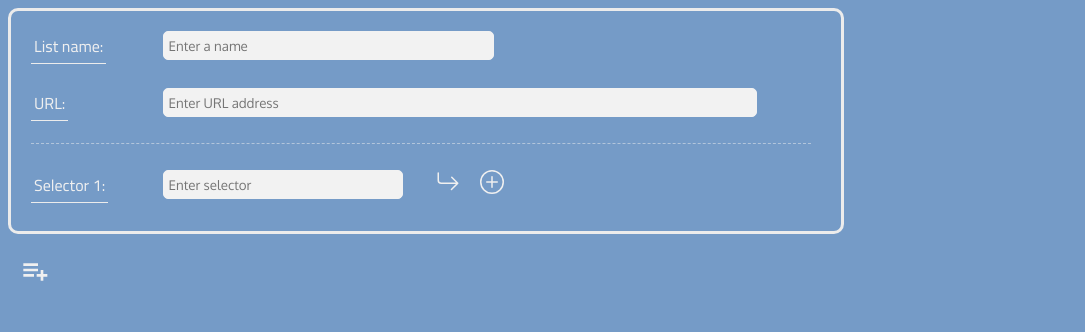
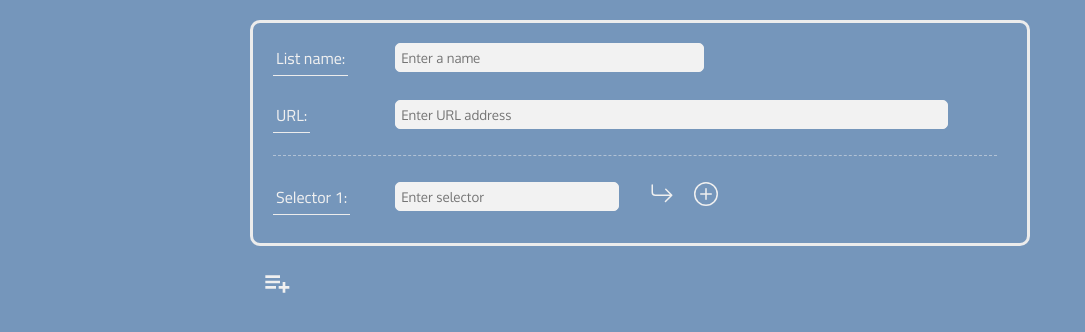
Before and after one commit to jericirenej/scraper-project, a React (Create React App) app: page / in a window 1280 px wide. Shown: the top 332 px of the page, without its empty margins (0-1085 px from the left). Built offline with nearby package versions, Linux system fonts and the light colour scheme.

Commit message:
Some style optimisations. Can't seem to be able to implement the fadeOut effect on item remove / stateUpdate...

```diff
--- a/src/App.jsx
+++ b/src/App.jsx
@@ -1,4 +1,4 @@
-import React, { Component, Fragment } from 'react';
+import React, { Component } from 'react';
 import Selector from './selectors';
 import UrlInput from './urlInput';
 import SiteMap from './classes/ScrapeList';
@@ -62,7 +62,7 @@ class App extends Component {
   render() {
     const siteMaps = this.state.siteMaps;
     return (
-      <Fragment>
+      <div className="list-container">
       {siteMaps.map((item, itemIndex) => (
         <section key={item.id}>
           <UrlInput
@@ -82,6 +82,7 @@ class App extends Component {
               onInputChange = {(input) => this.HandleSelectorChange(input.target.value, itemIndex, selector.id)}
               index={selectorIndex}
               children={siteMaps[itemIndex].selectors.length}
+              visible={siteMaps[itemIndex].selectors[selectorIndex].visible}
               inputValue={selector.value}
               />
             </li>
@@ -93,10 +94,8 @@ class App extends Component {
           className="addNewList button"
           title="Add another scraping list"
           onClick = {() => this.AddSiteMap()} />
-      </Fragment>
-
-      )
-  }
+      </div>
+    )}
 }
 
 export default App;
--- a/src/classes/ScrapeList.js
+++ b/src/classes/ScrapeList.js
@@ -7,6 +7,7 @@ class Selector {
     this.value= "";
     this.multiple= "";
     this.type = "";
+    this.visible="visible"
   }
 }
 
@@ -22,13 +23,10 @@ class SiteMap {
   //or the array only has 1 element; or parameter is omitted, THEN use push();
   //ELSE insert selector AFTER the specified index.
   addSelector(index) {
-    console.log(`Index value passed: ${index}`)
     let selectors = this.selectors;
     if (index >= selectors.length - 1 || selectors.length === 0) {
-        console.log("Pushing new selector ...")
         selectors.push(new Selector());
     } else {
-      console.log("Inserting new selector ...");
       let newSelectors = [
         ...selectors.slice(0, index + 1),
         new Selector(),
@@ -38,11 +36,8 @@ class SiteMap {
     }
   }
 
-  deleteSelector(index) {
-    let reducedSelectors = this.selectors.filter(item => item.id !== index)
-  /*  reducedSelectors = reducedSelectors.map(item => (
-      {...item, id: reducedSelectors.indexOf(item)}
-    ));*/
+  deleteSelector(id) {
+    let reducedSelectors = this.selectors.filter(item => item.id !== id)
     this.selectors = reducedSelectors;
   }
 
--- a/src/selectors.jsx
+++ b/src/selectors.jsx
@@ -2,14 +2,14 @@ import React from 'react';
 import { BsArrowReturnRight, BsPlusCircle, BsXSquare } from "react-icons/bs";
 
 const Selector = props =>  {
-const {onDelete, onAdd, onAddChild, onInputChange, index, inputValue, children} = props;
+const {onDelete, onAdd, onAddChild, onInputChange, index, inputValue, children, visible} = props;
 
   return (
-    <div className="selector-list wrapper">
-      <div className="selector-list-label">
+    <div className={`selector-list wrapper ${ visible }`}>
+      <div className="selector-list label">
         <label>Selector {index +1 }: </label>
       </div>
-      <div className="selector-list-input">
+      <div className="selector-list input">
         <input
           type="text"
           value={inputValue}
@@ -18,7 +18,7 @@ const {onDelete, onAdd, onAddChild, onInputChange, index, inputValue, children}
           id={index + 1}>
           </input>
       </div>
-      <div className="selector-list-control-buttons">
+      <div className="selector-list controls">
         <BsArrowReturnRight
           className="addChildButton button"
           onClick={onAddChild}/>
--- a/src/style.css
+++ b/src/style.css
@@ -1,5 +1,5 @@
 html {
-  background-color: rgb(117, 155, 199);
+  background-color: rgb(117, 150, 187);
   box-sizing:border-box;
   color: rgb(240,240,240);
 }
@@ -8,9 +8,29 @@ section {
   padding: 20px 30px 0 20px;
   margin-bottom: 20px;
   border: 3px solid rgb(236,236,236);
-  border-radius: 10px;;
+  border-radius: 10px;
+}
+
+.list-container {
   width: 780px;
-  /*background-color:rgb(224, 224, 224);*/
+  margin-left:auto;
+  margin-right:auto;
+  margin-top: 20px;
+  animation: fadeIn 0.3s linear;
+}
+
+.selector-list.wrapper.hidden {
+  animation: fadeOut 0.5s linear;
+}
+
+@keyframes fadeIn {
+  0% { opacity: 0 };
+  100% { opacity: 1 };
+}
+
+@keyframes fadeOut {
+  0% { opacity: 0 };
+  100% { opacity: 0 };
 }
 /*Set the grid display for the SiteMap details (list name and URL) */
 .wrapper {
@@ -21,51 +41,63 @@ section {
   grid-auto-rows: 40px;
 }
 
-.list-name-label{
+.list-name.label {
   grid-column: 1 / 3;
   grid-row: 1 / 2;
 }
-.list-name-input {
+.list-name.input {
   grid-column: 3 / 8;
   grid-row:1 / 2;
 }
-.list-URL-label {
+.list-URL.label {
   grid-column: 1 / 3;
   grid-row:2 / 3;
 }
-.list-URL-input {
+.list-URL.input {
   grid-column: 3 / 12;
   grid-row: 2 / 3;
 }
-.list-delete-button {
+.list-delete {
   grid-column: 12 / 13;
   grid-row: 1 / 2;
 }
 
-.list-name-input input, .list-URL-input input {
+input {
+  font-family: 'Oxygen', sans-serif;
   display: block;
   width: 100%;
-  margin:0;
+  margin: 0;
+  display: block;
+  background-color: rgb(242, 242, 242);
+  padding: 5px;
+  border: 1.5px solid rgb(242, 242, 242);
+  border-radius: 5px;
+  animation: fadeIn 0.3s linear;
+}
+
+input:focus, input:hover {
+  border: 1.5px solid rgb(242, 242, 242);
+  box-shadow: 0px 0px 3px 3px rgba(37, 47, 70, 0.6);
 }
 
 .list.wrapper {
   padding-bottom: 15px;
   border-bottom: 1.5px dashed rgba(240,240,240,0.5);
+  animation: fadeIn 0.3s linear;
 }
 
 /* Set the grid for the selectors*/
-.selector-list-label {
+
+.selector-list.label {
   grid-column: 1 / 3;
 }
-
-.selector-list-input {
+.selector-list.input {
   grid-column: 3 / 7
 }
-.selector-list-control-buttons {
+.selector-list.controls {
   grid-column: 7/10;
 }
-
-.selector-list-input input {
+.selector-list.input {
   display: block;
   width: 90%;
   margin:0;
@@ -87,28 +119,10 @@ li {
 }
 
 
-input {
-  font-family: 'Oxygen', sans-serif;
-  margin: 0;
-  background-color: rgb(242, 242, 242);
-  padding: 5px;
-  border: 1.5px solid rgb(242, 242, 242);
-  border-radius: 5px;
-
-}
-
-input:focus, input:hover {
-  border: 1.5px solid rgb(242, 242, 242);
-  box-shadow: 0px 0px 3px 3px rgba(37, 47, 70, 0.6);
-}
-
-
 label {
   font-family: 'Cairo', sans-serif;
   padding: 2px 3px;
-  text-align: right;
   border-bottom: 1.5px solid rgb(236,236,236);
-  margin: 0;
 }
 
 
@@ -117,6 +131,8 @@ label {
   width: 1.5rem;
   margin: 0 10px;
   vertical-align:top;
+  cursor: pointer;
+  animation: fadeIn 0.3s linear;
   cursor: pointer;
 }
 
@@ -129,11 +145,6 @@ label {
   width: 2rem;
 }
 
-.deleteList.button:hover {
-  cursor: pointer;
-  margin: 0;
-}
-
 
 /*.listHeader {
   display: grid;
--- a/src/urlInput.jsx
+++ b/src/urlInput.jsx
@@ -5,20 +5,20 @@ const UrlInput = props => {
   const { urlValue, nameValue, onInputChange, onSiteDelete, urlProp, nameProp, siteMaps } = props
   return (
     <div className="list wrapper">
-      <div className="list-name-label">
+      <div className="list-name label">
         <label>List name: </label>
       </div>
-      <div className="list-name-input">
+      <div className="list-name input">
           <input
             type="text"
             placeholder= "Enter a name"
             value = {nameValue}
             onChange= {(input) => onInputChange(input, nameProp)}/>
       </div>
-      <div className ="list-URL-label">
+      <div className ="list-URL label">
         <label>URL: </label>
       </div>
-      <div className="list-URL-input">
+      <div className="list-URL input">
         <input
           type="text"
           placeholder="Enter URL address"
@@ -26,7 +26,7 @@ const UrlInput = props => {
           onChange = {(input) => onInputChange(input, urlProp)}/>
       </div>
       {/*Add Delete button only if the number of siteMaps is greater than one.*/}
-      <div className="list-delete-button">
+      <div className="list-delete">
        {(siteMaps > 1) ? (<BiTrash
           className="deleteList button"
           onClick= {() => onSiteDelete()}/>)
```
Also changed, not shown: 1 other file (tests, documents, lock files or other folders).
